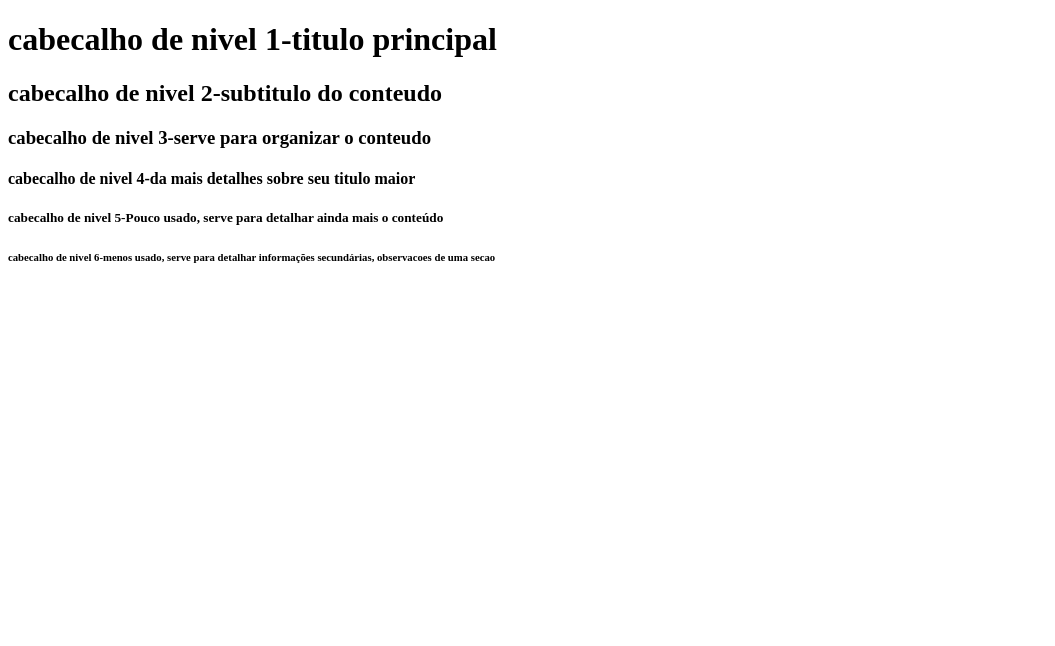
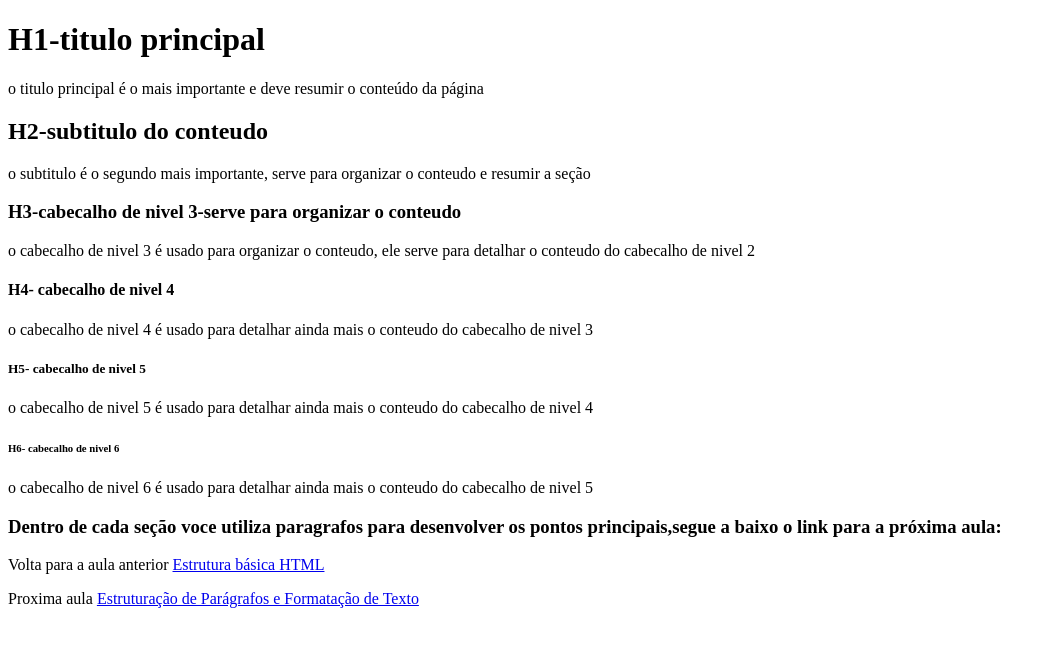
Before and after one commit to cajuca12/Jornada-de-programacao, a plain HTML site: page Titulos e Subtitulos-Aula 2.html in a window 1280 px wide. Shown: the whole page, without its empty margins (0-1055 px from the left). Drawn offline with Linux system fonts and the light colour scheme.

Commit message:
Aula concluida

```diff
--- a/Titulos e Subtitulos-Aula 2.html
+++ b/Titulos e Subtitulos-Aula 2.html
@@ -3,14 +3,23 @@
 <head>
     <meta charset="UTF-8">
     <meta name="viewport" content="width=device-width, initial-scale=1.0">
-    <title>titulos e subtitulo- cabecalho</title>
+    <title>Títulos e Subtítulos - Cabeçalho</title>
     </head>
 <body>
-  <h1>cabecalho de nivel 1-titulo principal</h1>
-  <h2> cabecalho de nivel 2-subtitulo do conteudo</h2>
-  <h3> cabecalho de nivel 3-serve  para organizar o conteudo</h3>
-  <h4> cabecalho de nivel 4-da mais detalhes sobre seu titulo maior</h4>
-  <h5> cabecalho de nivel 5-Pouco usado, serve para detalhar ainda mais o conteúdo</h5>
-  <h6>cabecalho de nivel 6-menos usado, serve para detalhar informações secundárias, observacoes de uma secao</h6>
+  <h1>  H1-titulo principal</h1>
+  <p>o titulo principal é o mais importante e deve resumir o conteúdo da página</p>
+  <h2> H2-subtitulo do conteudo</h2>
+  <p>o subtitulo é o segundo mais importante, serve para organizar o conteudo e resumir a seção</p>
+  <h3> H3-cabecalho de nivel 3-serve  para organizar o conteudo</h3>
+  <p>o cabecalho de nivel 3 é usado para organizar o conteudo, ele serve para detalhar o conteudo do cabecalho de nivel 2</p>
+  <h4>H4- cabecalho de nivel 4</h4>
+  <p>o cabecalho de nivel 4 é usado para detalhar ainda mais o conteudo do cabecalho de nivel 3</p>
+  <h5> H5- cabecalho de nivel 5</h5>
+  <p>o cabecalho de nivel 5 é usado para detalhar ainda mais o conteudo do cabecalho de nivel 4</p>
+  <h6>H6- cabecalho de nivel 6</h6>
+  <p>o cabecalho de nivel 6 é usado para detalhar ainda mais o conteudo do cabecalho de nivel 5</p>
+  <h3> Dentro de cada seção voce utiliza paragrafos para desenvolver os pontos principais,segue a baixo o link para a próxima aula:</h3>
+  <p>Volta para a aula anterior <a href="./estrutura basica html.html" target="_blank">Estrutura básica HTML</a></p>
+    <p>Proxima aula <a href="./Estruturacao de paragracos e formatacao de texto.html" target="_blank">Estruturação de Parágrafos e Formatação de Texto</a></p>
 </body>
 </html>
```
Also changed, not shown: Estruturacao de paragracos e formatacao de texto.html (added, +20 -0 lines), estrutura basica html.html (+14 -0 lines), tags de links e imagens.html (added, +13 -0 lines), Estrutura basica html.png (added), HTML.jfif (added), 1 other file.
